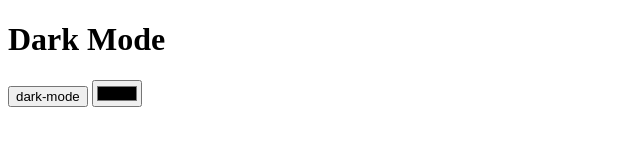
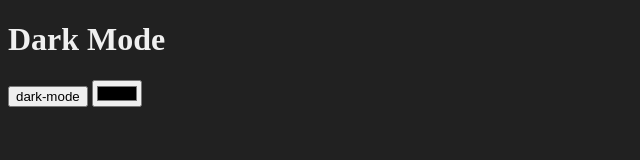
Before and after one commit to vgurza17/interactividad.js, a plain HTML site: page index.html in a window 1280 px wide. Both pictures are taken after a click on the button "dark-mode". Shown: the whole page, without its empty margins (0-640 px from the left). Drawn offline with Linux system fonts and the light colour scheme.

Commit message:
darkmode

```diff
--- a/css/style.css
+++ b/css/style.css
@@ -3,10 +3,10 @@
 --color-light: #f0f0f0;
 }
 body {
-background-color: var(--color--light);
-color: var(--color--dark);
+background-color: var(--color-light);
+color: var(--color-dark);
 }
 body.dark {
-background-color: var(--color--dark);
-color: var(--color--light);
+background-color: var(--color-dark);
+color: var(--color-light);
 }
--- a/index.html
+++ b/index.html
@@ -11,7 +11,7 @@
     <button id="theme-toggle-btn">dark-mode</button>
 <input type="color" id="color-picker">
     <script src="./js/main.js"></script>
-    <script> src="./js/dark-mode.js"</script>
+    <script src="./js/dark-mode.js"></script>
     <script>
         // Comentario de una sola línea
         /*
--- a/js/dark-mode.js
+++ b/js/dark-mode.js
@@ -1,5 +1,5 @@
 const themeToggleBtn = document.getElementById("theme-toggle-btn");
-toggleThemeBtn.addEventListener ("click", function() {
+themeToggleBtn.addEventListener ("click", function() {
 document.body.classList.toggle("dark");
 });
 
```
